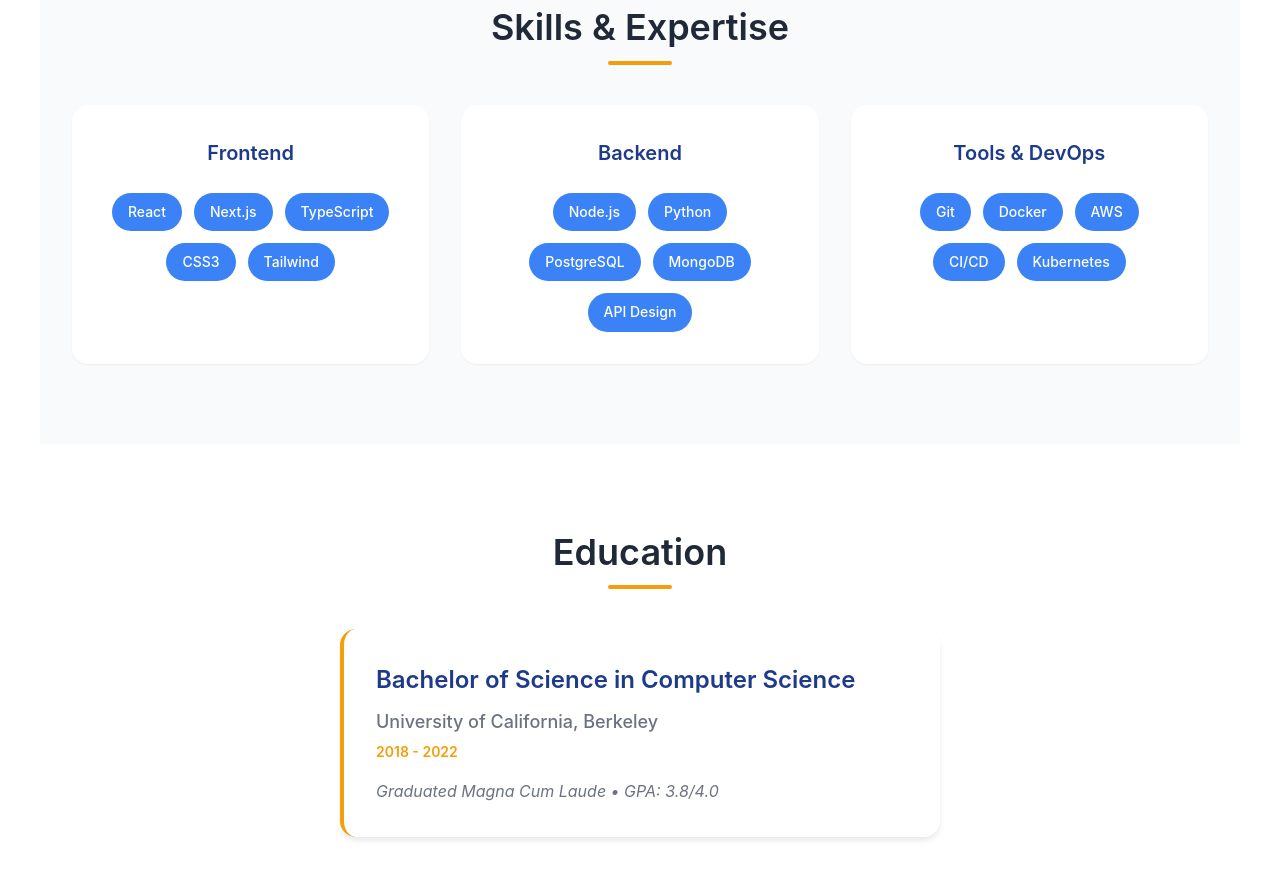
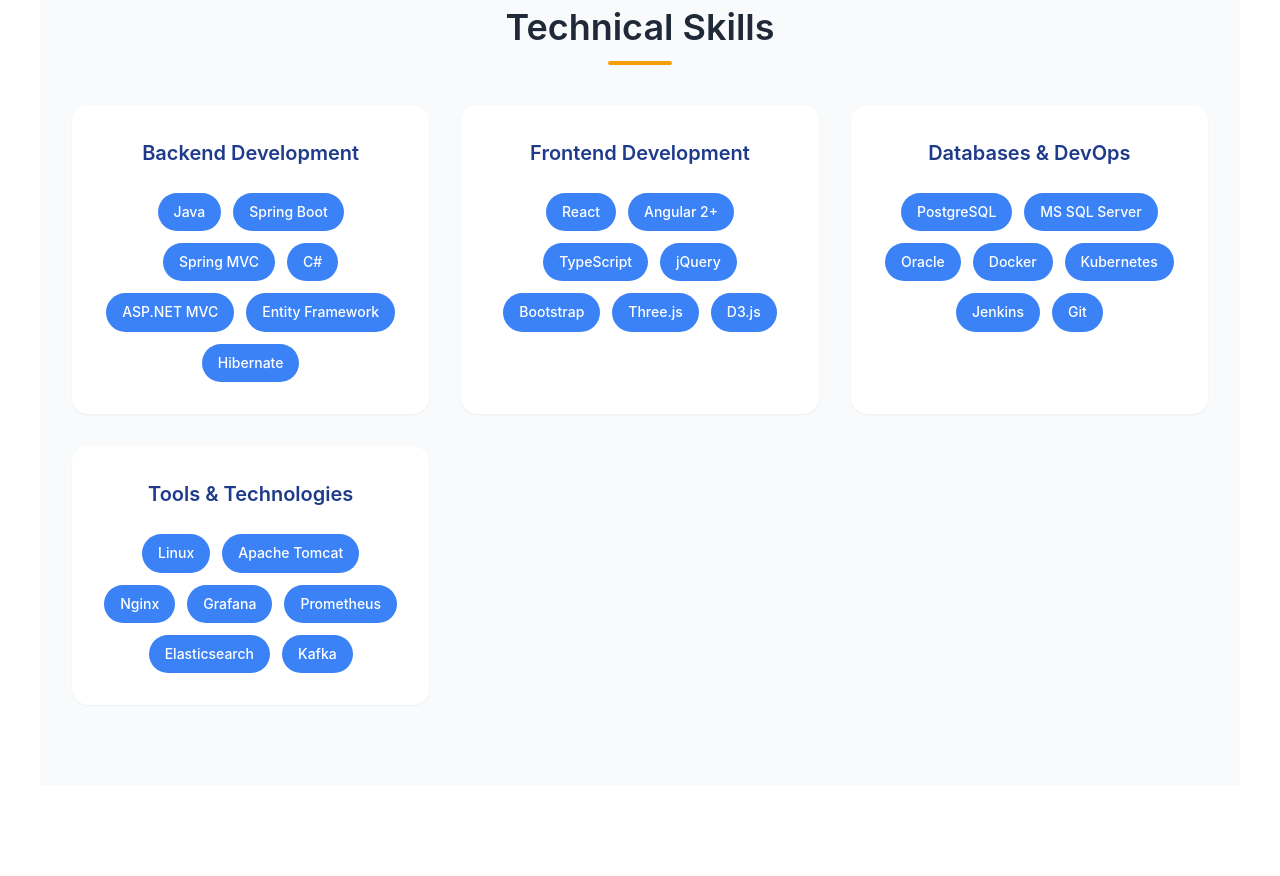
Before and after one commit to ruperaz/zarepour.ir, a Next.js app: page / in a window 1280 px wide. Shown: the part 1940-2816 px from the top of the page. Built offline with nearby package versions, Linux system fonts and the light colour scheme.

Commit message:
Update skills section with technical skills from resume
cgen-655b9f5fb3e8467badbc44d2ad20701e

```diff
--- a/app/page.tsx
+++ b/app/page.tsx
@@ -81,36 +81,54 @@ export default function HomePage() {
 
       {/* Skills Section */}
       <section className="skills-section">
-        <h2 className="section-title">Skills & Expertise</h2>
+        <h2 className="section-title">{t('skillsTitle')}</h2>
         <div className="skills-grid">
           <div className="skill-category">
-            <h3 className="skill-category-title">Frontend</h3>
+            <h3 className="skill-category-title">{t('backendTitle')}</h3>
             <div className="skill-tags">
-              <span className="skill-tag">React</span>
-              <span className="skill-tag">Next.js</span>
-              <span className="skill-tag">TypeScript</span>
-              <span className="skill-tag">CSS3</span>
-              <span className="skill-tag">Tailwind</span>
+              <span className="skill-tag">Java</span>
+              <span className="skill-tag">Spring Boot</span>
+              <span className="skill-tag">Spring MVC</span>
+              <span className="skill-tag">C#</span>
+              <span className="skill-tag">ASP.NET MVC</span>
+              <span className="skill-tag">Entity Framework</span>
+              <span className="skill-tag">Hibernate</span>
             </div>
           </div>
           <div className="skill-category">
-            <h3 className="skill-category-title">Backend</h3>
+            <h3 className="skill-category-title">{t('frontendTitle')}</h3>
             <div className="skill-tags">
-              <span className="skill-tag">Node.js</span>
-              <span className="skill-tag">Python</span>
-              <span className="skill-tag">PostgreSQL</span>
-              <span className="skill-tag">MongoDB</span>
-              <span className="skill-tag">API Design</span>
+              <span className="skill-tag">React</span>
+              <span className="skill-tag">Angular 2+</span>
+              <span className="skill-tag">TypeScript</span>
+              <span className="skill-tag">jQuery</span>
+              <span className="skill-tag">Bootstrap</span>
+              <span className="skill-tag">Three.js</span>
+              <span className="skill-tag">D3.js</span>
             </div>
           </div>
           <div className="skill-category">
-            <h3 className="skill-category-title">Tools & DevOps</h3>
+            <h3 className="skill-category-title">{t('databaseTitle')}</h3>
             <div className="skill-tags">
+              <span className="skill-tag">PostgreSQL</span>
+              <span className="skill-tag">MS SQL Server</span>
+              <span className="skill-tag">Oracle</span>
+              <span className="skill-tag">Docker</span>
+              <span className="skill-tag">Kubernetes</span>
+              <span className="skill-tag">Jenkins</span>
               <span className="skill-tag">Git</span>
-              <span className="skill-tag">Docker</span>
-              <span className="skill-tag">AWS</span>
-              <span className="skill-tag">CI/CD</span>
-              <span className="skill-tag">Kubernetes</span>
+            </div>
+          </div>
+          <div className="skill-category">
+            <h3 className="skill-category-title">{t('toolsTitle')}</h3>
+            <div className="skill-tags">
+              <span className="skill-tag">Linux</span>
+              <span className="skill-tag">Apache Tomcat</span>
+              <span className="skill-tag">Nginx</span>
+              <span className="skill-tag">Grafana</span>
+              <span className="skill-tag">Prometheus</span>
+              <span className="skill-tag">Elasticsearch</span>
+              <span className="skill-tag">Kafka</span>
             </div>
           </div>
         </div>
```
